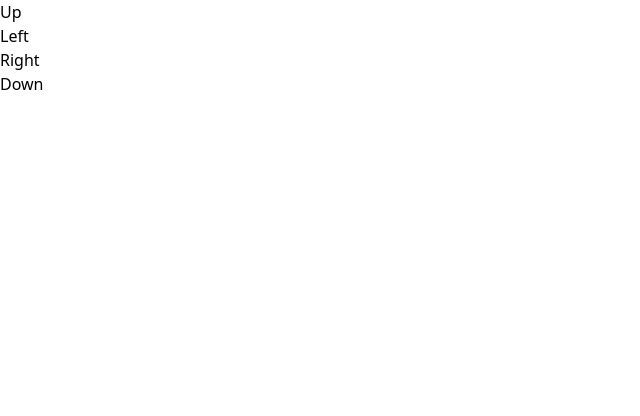
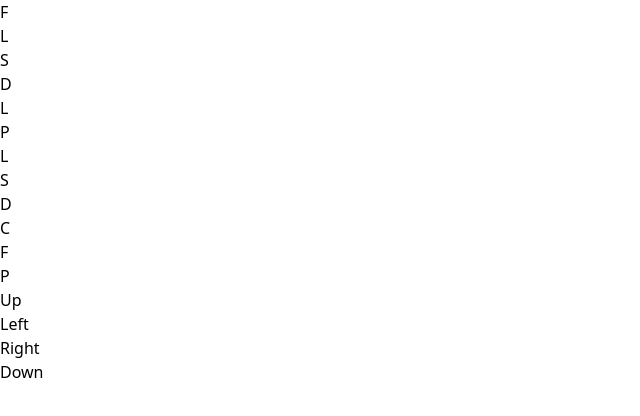
Before and after one commit to Wiggleyyyy/WEB-RPG, a Next.js app in the folder rpg_game/: page / in a window 1280 px wide. Shown: the top 416 px of the page, without its empty margins (0-640 px from the left). Built offline with nearby package versions, Linux system fonts and the light colour scheme.

Commit message:
added different tile types
(plains, settlements, dungeons, lakes, capital)

```diff
--- a/rpg_game/src/app/page.js
+++ b/rpg_game/src/app/page.js
@@ -44,12 +44,12 @@ export default function Home() {
     setYellowPosition({ row, col });
   }
 
-
-
   function generateGrid(maxRows, maxCols) {
     const rows = [];
     let totalTiles = 0;
+    const tileTypes = ["plain", "settlement", "forest", "lake", "dungeon"]; // Tile types
 
+    // First, generate the entire grid without worrying about placing the capital yet
     while (totalTiles < 10) { // Ensure we have at least 10 tiles
       rows.length = 0; // Reset the rows for a fresh start
       totalTiles = 0;
@@ -57,10 +57,11 @@ export default function Home() {
       for (let i = 0; i < Math.floor(Math.random() * maxRows) + 1; i++) {
         const cols = [];
         for (let j = 0; j < Math.floor(Math.random() * maxCols) + 1; j++) {
+          const tileType = tileTypes[Math.floor(Math.random() * tileTypes.length)]; // Random type
           cols.push({
             id: `tile-${i}-${j}`,
-            name: `Tile ${i},${j}`,
-            type: "plain",  // You can change the type for different tiles
+            name: tileType.charAt(0).toUpperCase() + tileType.slice(1), // Capitalize the type name
+            type: tileType,
             visited: false, // Track if the tile was visited
           });
         }
@@ -69,9 +70,14 @@ export default function Home() {
       }
     }
 
+    // Now, place the capital tile at a guaranteed random position
+    const randomRow = Math.floor(Math.random() * rows.length);
+    const randomCol = Math.floor(Math.random() * rows[randomRow].length);
+    rows[randomRow][randomCol].type = "capital";
+    rows[randomRow][randomCol].name = "Capital";
+
     return rows;
   }
-
 
   return (
     <main className="bg-zinc-800 w-[100dvw] h-[100dvh]">
--- a/rpg_game/src/components/navigation.js
+++ b/rpg_game/src/components/navigation.js
@@ -1,6 +1,6 @@
 "use client";
 
-export function Navigation({Move, grid, yellowPosition}) {
+export function Navigation({ Move, grid, yellowPosition }) {
   return (
     <div className="bg-zinc-700 border-2 border-yellow-400 w-[20dvw] h-[60dvh] rounded-lg absolute right-2 bottom-2 flex flex-col justify-center items-center">
       <div className="flex flex-col h-[40%] justify-center ml-10">
@@ -10,15 +10,19 @@ export function Navigation({Move, grid, yellowPosition}) {
               <div key={tile.id}>
                 {/* Active tile */}
                 {rowIndex === yellowPosition.row && colIndex === yellowPosition.col ? (
-                    <div id={tile.id} className="w-[2vw] h-[4vh] bg-yellow-400 m-1"></div>
+                  <div id={tile.id} className="w-[2vw] h-[4vh] bg-yellow-400 m-1 flex items-center justify-center">
+                    {tile.type.charAt(0).toUpperCase()} {/* Display the first letter of the type */}
+                  </div>
                 ) : (
                   // Previously visited tile
                   <div
                     id={tile.id}
-                      className={`w-[2vw] h-[4vh] m-1 ${
+                    className={`w-[2vw] h-[4vh] m-1 flex items-center justify-center ${
                       tile.visited ? "bg-yellow-200" : "bg-zinc-800"
                     }`}
-                    ></div>
+                  >
+                    {tile.type.charAt(0).toUpperCase()} {/* Display the first letter of the type */}
+                  </div>
                 )}
               </div>
             ))}
@@ -31,17 +35,25 @@ export function Navigation({Move, grid, yellowPosition}) {
       <div className="h-[40%] flex flex-col justify-center items-center">
         <div className="flex flex-row">
           <div className="w-[4vw]"></div>
-            <button onClick={() => Move("up")} className="bg-zinc-800 border-2 border-yellow-400 rounded-lg w-[4vw] p-2 text-yellow-400">Up</button>
+          <button onClick={() => Move("up")} className="bg-zinc-800 border-2 border-yellow-400 rounded-lg w-[4vw] p-2 text-yellow-400">
+            Up
+          </button>
           <div className="w-[4vw]"></div>
         </div>
         <div className="flex flex-row">
-            <button onClick={() => Move("left")} className="bg-zinc-800 border-2 border-yellow-400 rounded-lg w-[4vw] p-2 text-yellow-400">Left</button>
+          <button onClick={() => Move("left")} className="bg-zinc-800 border-2 border-yellow-400 rounded-lg w-[4vw] p-2 text-yellow-400">
+            Left
+          </button>
           <div className="w-[4vw]"></div>
-            <button onClick={() => Move("right")} className="bg-zinc-800 border-2 border-yellow-400 rounded-lg w-[4vw] p-2 text-yellow-400">Right</button>
+          <button onClick={() => Move("right")} className="bg-zinc-800 border-2 border-yellow-400 rounded-lg w-[4vw] p-2 text-yellow-400">
+            Right
+          </button>
         </div>
         <div className="flex flex-row">
           <div className="w-[4vw]"></div>
-            <button onClick={() => Move("down")} className="bg-zinc-800 border-2 border-yellow-400 rounded-lg w-[4vw] p-2 text-yellow-400">Down</button>
+          <button onClick={() => Move("down")} className="bg-zinc-800 border-2 border-yellow-400 rounded-lg w-[4vw] p-2 text-yellow-400">
+            Down
+          </button>
           <div className="w-[4vw]"></div>
         </div>
       </div>
```
Lines whose indentation alone changed are shown as unchanged.
